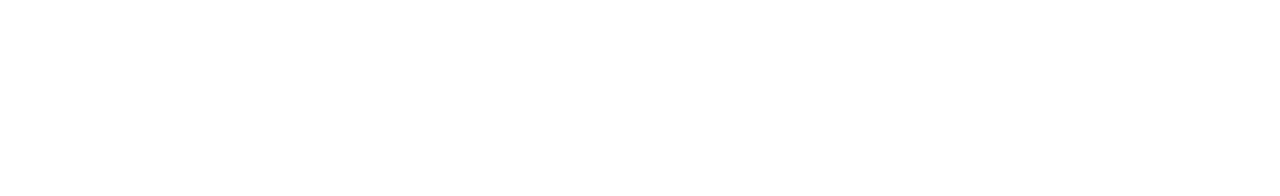
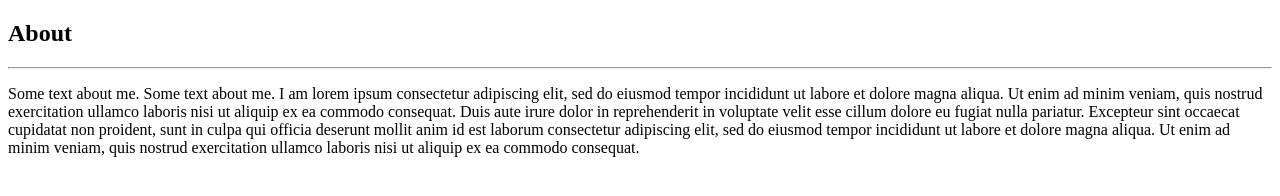
Before and after one commit to yamkella/portfolio, a plain HTML site: page About.html in a window 1280 px wide. Drawn offline with Linux system fonts and the light colour scheme.

Commit message:
version1

```diff
--- a/About.html
+++ b/About.html
@@ -7,6 +7,12 @@
     <title>Document</title>
 </head>
 <body>
-
+    <div class="w3-content w3-justify w3-text-grey w3-padding-32" id="about">
+        <h2>About</h2>
+        <hr class="w3-opacity">
+        <p>Some text about me. Some text about me. I am lorem ipsum consectetur adipiscing elit, sed do eiusmod tempor incididunt ut labore et dolore magna aliqua. Ut enim ad minim veniam, quis nostrud exercitation ullamco laboris nisi ut aliquip ex ea commodo
+          consequat. Duis aute irure dolor in reprehenderit in voluptate velit esse cillum dolore eu fugiat nulla pariatur. Excepteur sint occaecat cupidatat non proident, sunt in culpa qui officia deserunt mollit anim id est laborum consectetur adipiscing
+          elit, sed do eiusmod tempor incididunt ut labore et dolore magna aliqua. Ut enim ad minim veniam, quis nostrud exercitation ullamco laboris nisi ut aliquip ex ea commodo consequat.
+        </p>
 </body>
 </html>
```
Also changed, not shown: Index.html (+4 -1 lines), Water-Heart.gif (added).
